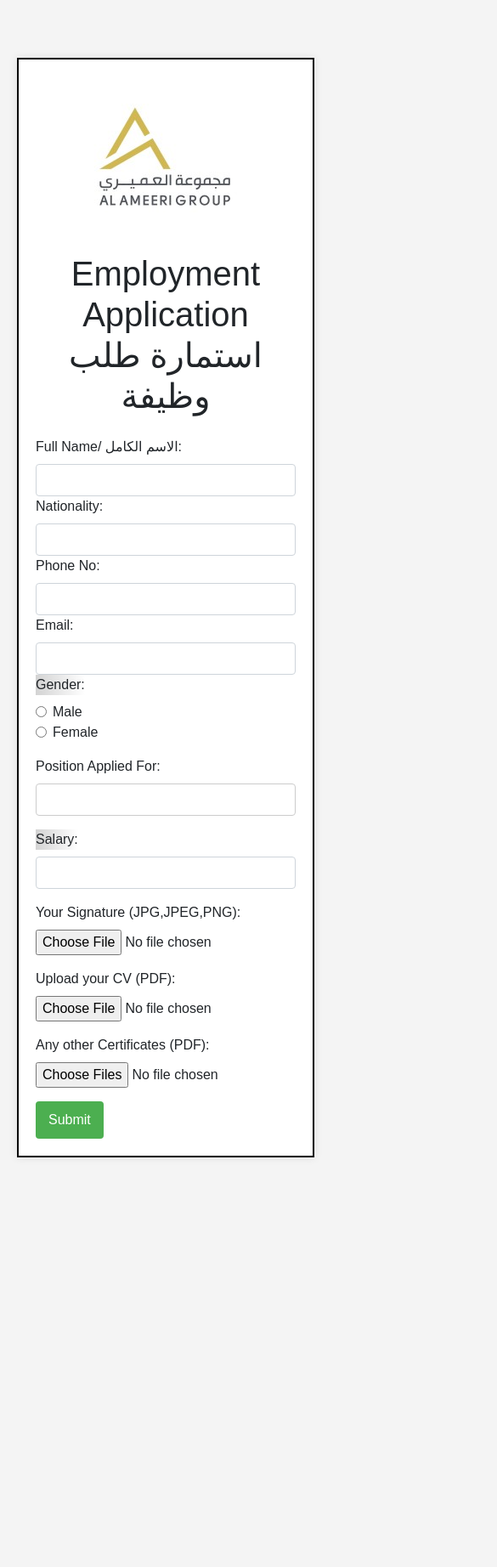
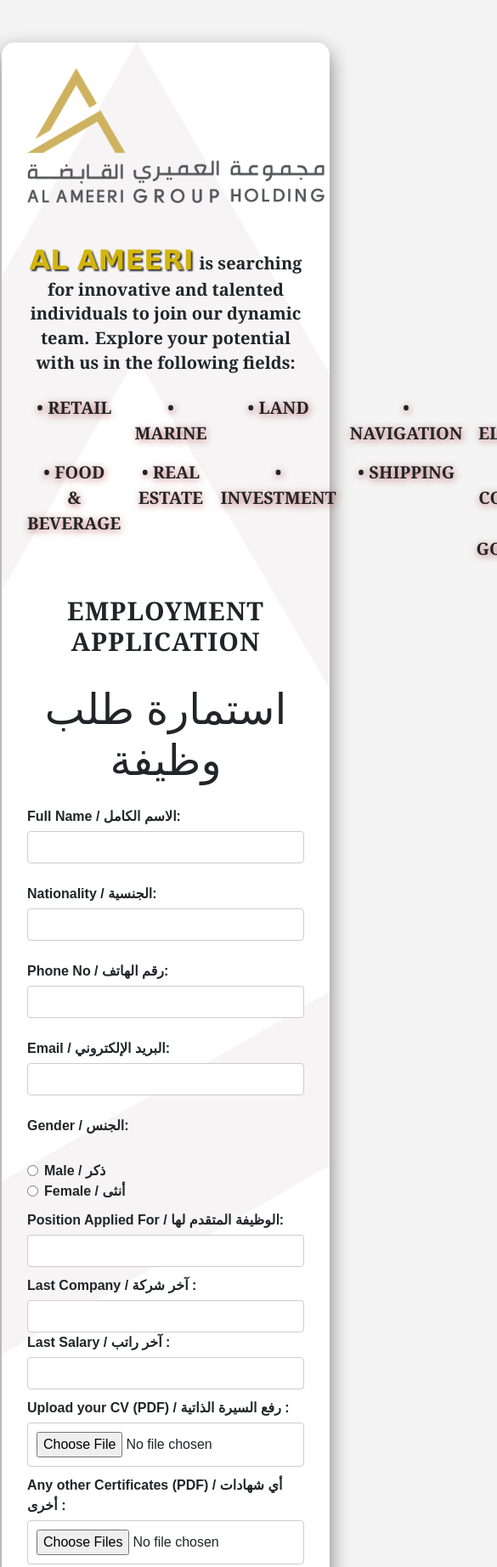
Before and after one commit to webdesignalameeri/demo, a plain HTML site: page index.html in a window 390 px wide. Shown: the top 1844 px of the page at 85% size, 585 px wide, since content can reach past the window. Before the commit the page ends 1432 px from the top, so only its background shows below. Drawn offline with nearby package versions, Linux system fonts and the light colour scheme.

Commit message:
changes made

```diff
--- a/index.html
+++ b/index.html
@@ -10,118 +10,86 @@
 <body>
     <div class="container mt-5">
         <div class="text-center mb-4">
-                <img src="al_ameeri_group_holding_logo.jpeg" alt="Logo" class="logo mb-2" style="width: 200px;">
-                <h1>Employment Application <br>  استمارة طلب وظيفة </h1>
+            <img src="Asset 2.png" alt="Logo" class="logo mb-2" style="width: 350px;">
+            <h4><span class="highlighted-text">AL AMEERI</span> <span class="highlighted-info">is searching for innovative and talented individuals to join our dynamic team.</span>
+                <span class="highlighted-info2">Explore your potential with us in the following fields:</span>
+            </h4>
         </div>
-
+        <div>
+            <div class="sector-list">
+                <div class="sector-item">• Retail </div>
+                <div class="sector-item">• Marine</div>
+                <div class="sector-item">• Land</div>
+                <div class="sector-item">• Navigation</div>
+                <div class="sector-item">• Electronics</div>
+                <div class="sector-item">• Food <br> & <br> Beverage</div>
+                <div class="sector-item">• Real Estate</div>
+                <div class="sector-item">• Investment</div>
+                <div class="sector-item center-sector">• Shipping</div>
+                <div class="sector-item center-sector">• Commercial & Government</div>
+            </div>
+        </div>
+        <div class="text-center mb-4">
+            <h4 class="topic">Employment Application</h4>
+            <br>
+            <h1 class="topic_arabic">استمارة طلب وظيفة</h1>
+        </div>
         <form class="application-form" id="application-form">
             <div class="form-group row">
-                    <!-- <div class="col-md-4 text-center">
-                        <div class="photo border">
-                            <p>PHOTO</p>
-                            <input type="file" id="photo" name="photo" accept=".jpg,.jpeg,.png" required class="d-none">
-                            <label for="photo" class="btn btn-light" style="width: 150px;">Upload</label>
-                        </div>
-                    </div> -->
+                <div class="col-md-12">
+                    <label for="fullname">Full Name / الاسم الكامل:</label>
+                    <input type="text" class="form-control" id="fullname" name="fullname" required><br>
 
-                    <div class="col-md-12">
-                        <label for="fullname">Full Name/ الاسم الكامل:</label>
-                        <input type="text" class="form-control" id="fullname" name="fullname" required>
+                    <label for="nationality">Nationality / الجنسية:</label>
+                    <input type="text" class="form-control" id="nationality" name="nationality" required><br>
 
-                        <label for="nationality">Nationality:</label>
-                        <input type="text" class="form-control" id="nationality" name="nationality" required>
+                    <label for="phone">Phone No / رقم الهاتف:</label>
+                    <input type="tel" class="form-control" id="phone" name="phone" required><br>
 
-                        <label for="phone">Phone No:</label>
-                        <input type="tel" class="form-control" id="phone" name="phone" required>
+                    <label for="email">Email / البريد الإلكتروني:</label>
+                    <input type="email" class="form-control" id="email" name="email" required><br>
 
-                        <label for="email">Email:</label>
-                        <input type="email" class="form-control" id="email" name="email" required>
-
-                        <label id="gender-info">Gender:</label>
+                    <label id="gender-info">Gender / الجنس:</label><br>
                     <div class="form-check">
                         <input class="form-check-input" type="radio" name="gender" id="gender-male" value="male" required>
-                            <label class="form-check-label" for="gender-male"> Male</label>
+                        <label class="form-check-label" for="gender-male"> Male / ذكر</label>
                     </div>
                     <div class="form-check">
                         <input class="form-check-input" type="radio" name="gender" id="gender-female" value="female" required>
-                            <label class="form-check-label" for="gender-female"> Female</label>
+                        <label class="form-check-label" for="gender-female"> Female / أنثى</label>
                     </div>
-
-
                 </div>
             </div>
 
             <div class="form-group row">
-
                 <div class="col-md-6">
-                        <label for="position">Position Applied For:</label>
+                    <label for="position">Position Applied For / الوظيفة المتقدم لها:</label>
                     <input type="text" class="form-control" id="position" name="position" required>
                 </div>
             </div>
 
-                <!-- <div class="form-group">
-                    <h2>Educational Background</h2>
-                    <table class="table table-bordered">
-                        <thead>
-                            <tr>
-                                <th>Year of Graduation</th>
-                                <th>University / College Name</th>
-                                <th>Major</th>
-                                <th>Last Degree</th>
-                            </tr>
-                        </thead>
-                        <tbody>
-                            <tr>
-                                <td><input type="text" class="form-control" name="year" required></td>
-                                <td><input type="text" class="form-control" name="university" required></td>
-                                <td><input type="text" class="form-control" name="major" required></td>
-                                <td><input type="text" class="form-control" name="degree" required></td>
-                            </tr>
-                        </tbody>
-                    </table>
-                </div> -->
-
             <div class="form-group">
                 <div class="row">
-                        <!-- <div class="col-md-4">
-                            <label id="comp1">Company Name:</label>
-                            <input type="text" class="form-control" name="company1" required>
+                    <div class="col-md-6">
+                        <label id="sal1">Last Company / آخر شركة :</label>
+                        <input type="text" class="form-control" name="last_company" required>
                     </div>
-                        <div class="col-md-4">
-                            <label id="occu1">Occupation Title:</label>
-                            <input type="text" class="form-control" name="occupation1" required>
-                        </div> -->
-                        <div class="col-md-12">
-                            <label id="sal1">Salary:</label>
-                            <input type="text" class="form-control" name="salary1" required>
+                    <div class="col-md-6">
+                        <label id="sal1">Last Salary / آخر راتب :</label>
+                        <input type="text" class="form-control" name="last_salary" required>
                     </div>
-                    </div>
-                    <div class="row">
-                        <!-- <div class="col-md-4">
-                            <label id="emp1">Employment Period:</label>
-                            <input type="text" class="form-control" name="from1" required>
-                        </div>
-                        <div class="col-md-4">
-                            <label id="reas1">Reason for Leaving:</label>
-                            <input type="text" class="form-control" name="reason1" required>
-                        </div> -->
                 </div>
             </div>
 
             <div class="form-group">
-                    <label for="sign">Your Signature (JPG,JPEG,PNG):</label>
-                    <input type="file" id="sign" name="sign" accept=".jpg,.jpeg,.png" required class="form-control-file">
-                </div>
-
-                <div class="form-group">
-                    <label for="cv">Upload your CV (PDF):</label>
+                <label for="cv">Upload your CV (PDF) / رفع السيرة الذاتية :</label>
                 <input type="file" id="cv" name="cv" accept=".pdf" required class="form-control-file">
             </div>
             <div class="form-group">
-                    <label for="certificates">Any other Certificates (PDF):</label>
+                <label for="certificates">Any other Certificates (PDF) / أي شهادات أخرى :</label>
                 <input type="file" id="certificates" name="certificates" accept=".pdf" multiple required class="form-control-file">
             </div>
-                <button type="submit" class="btn btn-success">Submit</button>
+            <button type="submit" class="btn btn-success">Submit / إرسال</button>
         </form>
 
         <div id="submit-message" class="submit-message text-center" style="display:none;"></div> <!-- Submit message -->
@@ -148,7 +116,7 @@
             .then(data => console.log(data))
             .catch(error => console.error('Error:', error));
 
-                document.getElementById('submit-message').innerText = 'Form submitted successfully!';
+            document.getElementById('submit-message').innerText = 'Form submitted successfully! / تم إرسال الاستمارة بنجاح!';
             document.getElementById('submit-message').style.display = 'block';
             document.getElementById('submit-message').style.opacity = '1';
 
@@ -161,6 +129,5 @@
             }, 3000);
         });
     </script>
-
 </body>
 </html>
--- a/styles.css
+++ b/styles.css
@@ -7,215 +7,115 @@
 body {
     font-family: Arial, sans-serif;
     background-color: #f4f4f4;
-    padding: 20px;
+    padding: 2px;
 }
 
 .container {
-    max-width: 900px;
+    max-width: 1200px;
     margin: 50px auto;
     background-color: white;
-    padding: 20px;
-    box-shadow: 0 0 10px rgba(0, 0, 0, 0.1);
-    border: 2px solid black;
+    padding: 30px;
+    box-shadow: 0 10px 24px rgba(0, 0, 0, 0.5);
+    border-radius: 15px;
+    background-image: url(logo-alameeri_bg_page-0001.jpg);
+    background-size: cover;
+    background-position: center;
+    border: none;
+}
+.h4, h4 {
+    font-size: 1.5rem;
+    margin-top: 40px;
 }
 
-.header {
+.highlighted-text {
+    color: rgb(211, 181, 12); /* Change text color */
+    font-weight: bold; /* Make it bold */
+    font-size: 2rem; /* Adjust font size */
+    text-shadow: 2px 2px 2px rgba(0, 0, 0, 0.8); /* Optional text shadow */
+    font-family:'Lucida Sans', 'Lucida Sans Regular', 'Lucida Grande', 'Lucida Sans Unicode', Geneva, Verdana, sans-serif;
+}
+.highlighted-info{
+    font-weight: bold;
+    font-family: Georgia, 'Times New Roman', Times, serif;
+    font-size: 20px;
+}
+.highlighted-info2{
+    font-size: 20px;
+    font-weight: bold;
+    font-family: Georgia, 'Times New Roman', Times, serif;
+
+}
+
+.sector-list {
+    display: grid;
+    grid-template-columns: repeat(5, 1fr); /* 4 columns */
+    gap: 1rem; /* Space between grid items */
+    margin-bottom: 1.5rem;
+    font-family: Georgia, 'Times New Roman', Times, serif;
+    text-align: center; /* Centering text */
+}
+
+.sector-item {
+    font-weight: bold;
+    text-transform: uppercase;
+    font-size: 20px;
+    text-shadow: 1px 2px 9px rgba(165, 42, 42, 0.7); /* Text shadow effect */
+}
+
+.text-center {
     text-align: center;
+}
+
+h1 {
+    font-size: 34px;
     margin-bottom: 20px;
 }
-
-.header .logo {
-    width: 150px;
+.topic{
+    font-size: 30px;
+    text-transform: uppercase;
+    font-weight: bold;
+    letter-spacing: 1px;
+    font-family: Georgia, 'Times New Roman', Times, serif;
+}
+.topic_arabic{
+    font-size: 50px;
+}
+.form-group {
     margin-bottom: 10px;
 }
 
-.header h1 {
-    font-size: 34px;
-    margin-bottom: 20px;
+label {
+    font-weight: bold;
+    display: block;
+    margin-bottom: 5px;
 }
 
-.application-form .section {
-    margin-bottom: 30px;
-}
-
-.personal-info, .job-info, .education-info, .employment-record {
-    border: 1px solid #ccc;
-    padding: 20px;
-    margin-bottom: 20px;
-}
-
-.job-info {
-    display: grid;
-    grid-template-columns: 1fr 1fr; /* Two equal columns */
-    gap: 20px; /* Space between the columns */
-}
-
-.personal-info {
-    display: flex;
-    flex-direction: column; /* Change to column for smaller screens */
-    gap: 20px;
-}
-
-.photo {
-    width: 150px;
-    height: 200px;
-    border: 1px solid black;
-    text-align: center;
-    vertical-align: middle;
-    padding-top: 80px;
-    background-color: #f4f4f4;
-    position: relative;
-    align-self: center; /* Center the photo */
-}
-
-.photo input[type="file"] {
-    position: absolute;
-    top: 0;
-    left: 0;
-    height: 100%;
+.form-control, .form-control-file {
     width: 100%;
-    opacity: 1; /* Hide the actual input */
-    cursor: pointer;
-}
-
-.fields {
-    display: grid;
-    grid-template-columns: repeat(auto-fill, minmax(250px, 1fr)); /* Responsive columns */
-    gap: 20px;
-}
-
-.fields label {
-    display: block;
-    font-weight: bold;
-    margin-top: 10px;
-}
-
-.fields input, .fields textarea {
-    width: 100%;
-    padding: 8px;
-    margin-top: 5px;
+    padding: 10px;
     border: 1px solid #ccc;
     border-radius: 4px;
 }
 
-.radio-group {
-    display: flex;
-    gap: 20px;
-    padding: 10px;
-    border-radius: 4px;
-}
-
-.radio-group label input[type="radio"] {
-    appearance: none;
-    height: 15px;
-    width: 15px;
-    background-color: white;
-    border: 2px solid black;
-    border-radius: 0; /* Square bullets */
-    margin-right: 5px;
-    cursor: pointer;
-}
-
-.radio-group label input[type="radio"]:checked {
-    background-color: black; /* Show black on check */
-}
-
-table {
-    width: 100%;
-    border-collapse: collapse;
-    margin-top: 10px;
-}
-
-table th, table td {
-    border: 1px solid #ccc;
-    padding: 8px;
-    text-align: left;
-}
-
-table th {
-    background-color: lightgrey; /* Grey background for table header */
-}
-
-#comp1, #occu1, #sal1, #emp1, #reas1 {
-    background: linear-gradient(to right, lightgrey, white);
-}
-
-h2 {
-    font-size: 20px;
-    margin-bottom: 10px;
-    text-align: center;
-}
-
-.company-info, .position-info, #gender-info, #marriage-info {
-    background: linear-gradient(to right, lightgrey, white);
-}
-
-.employment-record hr {
-    border: 1px solid black; /* Line below the Employment Record heading */
-}
-
-#company, #position {
-    padding: 8px;
-    border-radius: 4px;
-    border: 1px solid #ccc;
-}
-
-.employment-record .record {
-    display: grid;
-    grid-template-columns: repeat(auto-fill, minmax(250px, 1fr)); /* Responsive columns */
-    gap: 20px; /* Added gap for proper alignment */
-    margin-bottom: 20px;
-}
-
-.submit-section {
-    margin-top: 20px;
-}
-
-/* Submit button style */
-button[type="submit"] {
+.btn {
     padding: 10px 15px;
-    background-color: #4CAF50; /* Green background */
+    background-color: #4CAF50;
     color: white;
     border: none;
     border-radius: 4px;
     cursor: pointer;
     font-size: 16px;
+    transition: background-color 0.3s, box-shadow 0.3s;
+}
+
+.btn:hover {
+    background-color: #5de061; /* Brighter green for the hover */
+    box-shadow: 0 0 10px rgba(50, 157, 50, 0.4) /* Shiny glow effect */
 }
 
 .submit-message {
     text-align: center;
-    font-size: 50px;
-    color: gold; /* You can change the color as needed */
+    font-size: 20px;
+    color: gold;
     margin-top: 20px;
 }
-
-button[type="submit"]:hover {
-    background-color: #45a049; /* Darker green on hover */
-}
-
-
-/* @media (max-width: 768px) {
-    .job-info {
-        grid-template-columns: 1fr;
-    }
-
-    .personal-info {
-        flex-direction: column;
-    }
-
-    .employment-record .record {
-        grid-template-columns: 1fr;
-    }
-
-    .header h1 {
-        font-size: 28px;
-    }
-
-    .header .logo {
-        width: 100px;
-    }
-
-    .submit-message {
-        font-size: 30px;
-    }
-} */
```
Also changed, not shown: Asset 2.png (added), al_ameeri_group_holding_logo.jpeg (deleted), logo-alameeri_bg_page-0001.jpg (added). Lines whose indentation alone changed are shown as unchanged.
